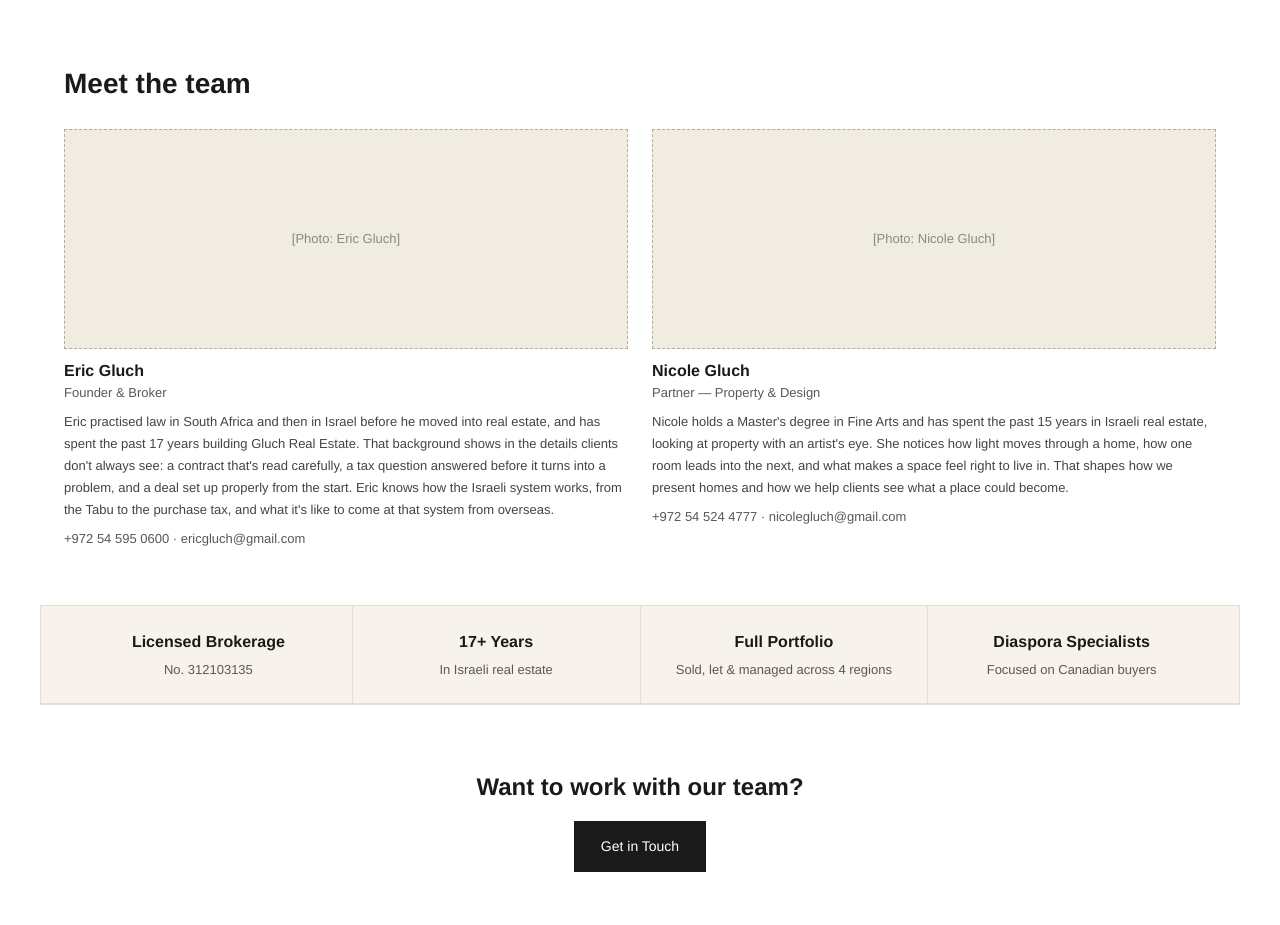
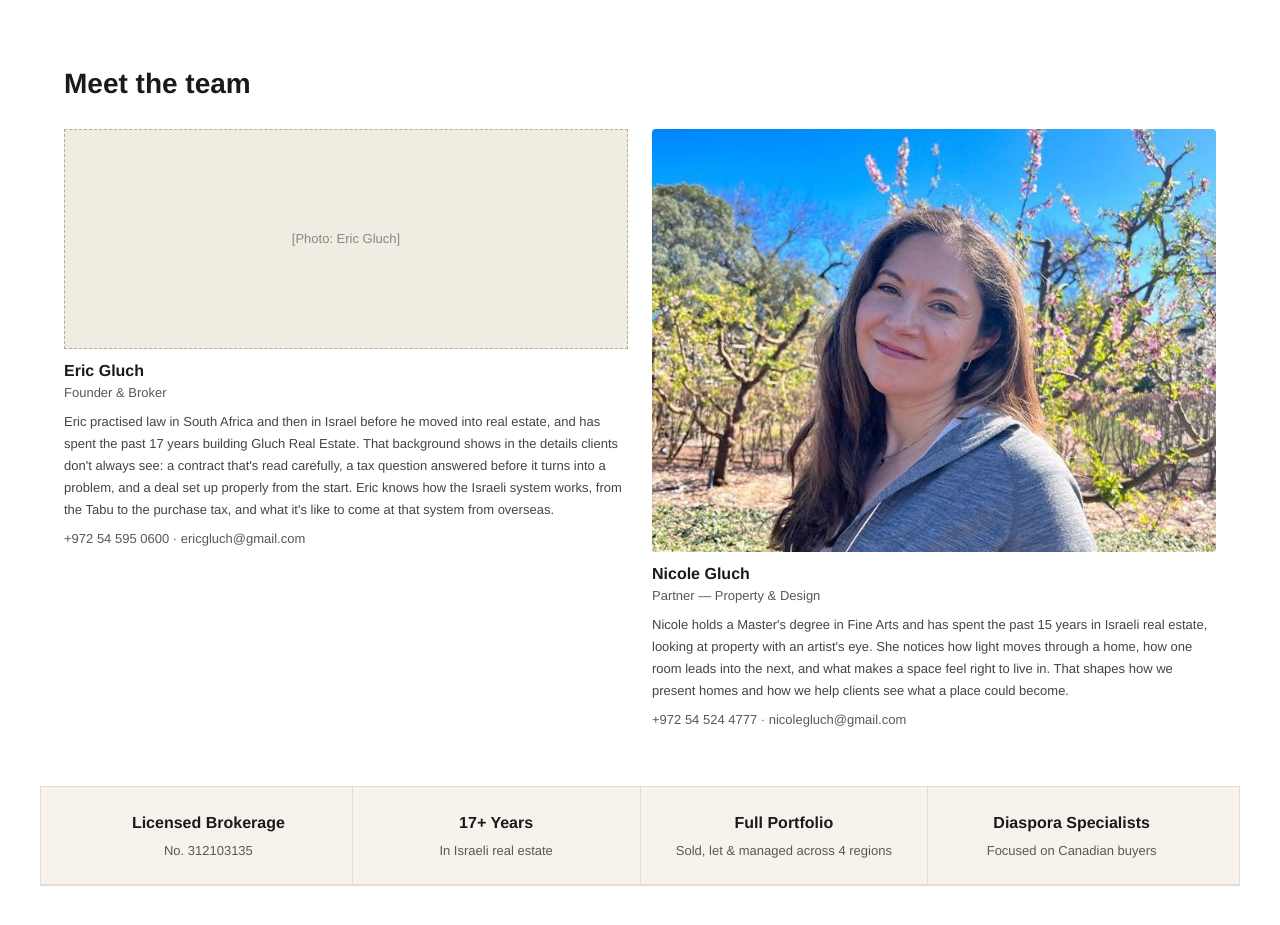
Before and after one commit to yesyon/gluch-estate, a plain HTML site: page about.html in a window 1280 px wide. Shown: the part 1280-2205 px from the top of the page. Drawn offline with Linux system fonts and the light colour scheme.

Commit message:
Add Nicole's photo to About Us team section
Co-Authored-By: Claude Opus 5.5 <noreply@anthropic.com>
Claude-Session: https://claude.ai/code/session_01HJXaMDu3jV4NKCcMHBXKJK

```diff
--- a/about.html
+++ b/about.html
@@ -81,7 +81,7 @@
           <p style="font-size:13px;color:var(--color-text-secondary);margin-top:8px;">+972 54 595 0600 &middot; <a href="mailto:ericgluch@gmail.com" style="text-decoration:none;color:inherit;">ericgluch@gmail.com</a></p>
         </div>
         <div>
-          <div class="placeholder" style="min-height:220px;margin-bottom:10px;">[Photo: Nicole Gluch]</div>
+          <img src="images/nicole-gluch.jpg" alt="Nicole Gluch" style="width:100%;aspect-ratio:4/3;object-fit:cover;display:block;border-radius:4px;margin-bottom:10px;">
           <div style="font-weight:700;font-size:16px;">Nicole Gluch</div>
           <div style="font-size:13px;color:var(--color-text-secondary);margin-bottom:8px;">Partner &mdash; Property &amp; Design</div>
           <p style="font-size:13px;color:#444;line-height:1.7;">Nicole holds a Master's degree in Fine Arts and has spent the past 15 years in Israeli real estate, looking at property with an artist's eye. She notices how light moves through a home, how one room leads into the next, and what makes a space feel right to live in. That shapes how we present homes and how we help clients see what a place could become.</p>
```
Also changed, not shown: images/nicole-gluch.jpg (added).
